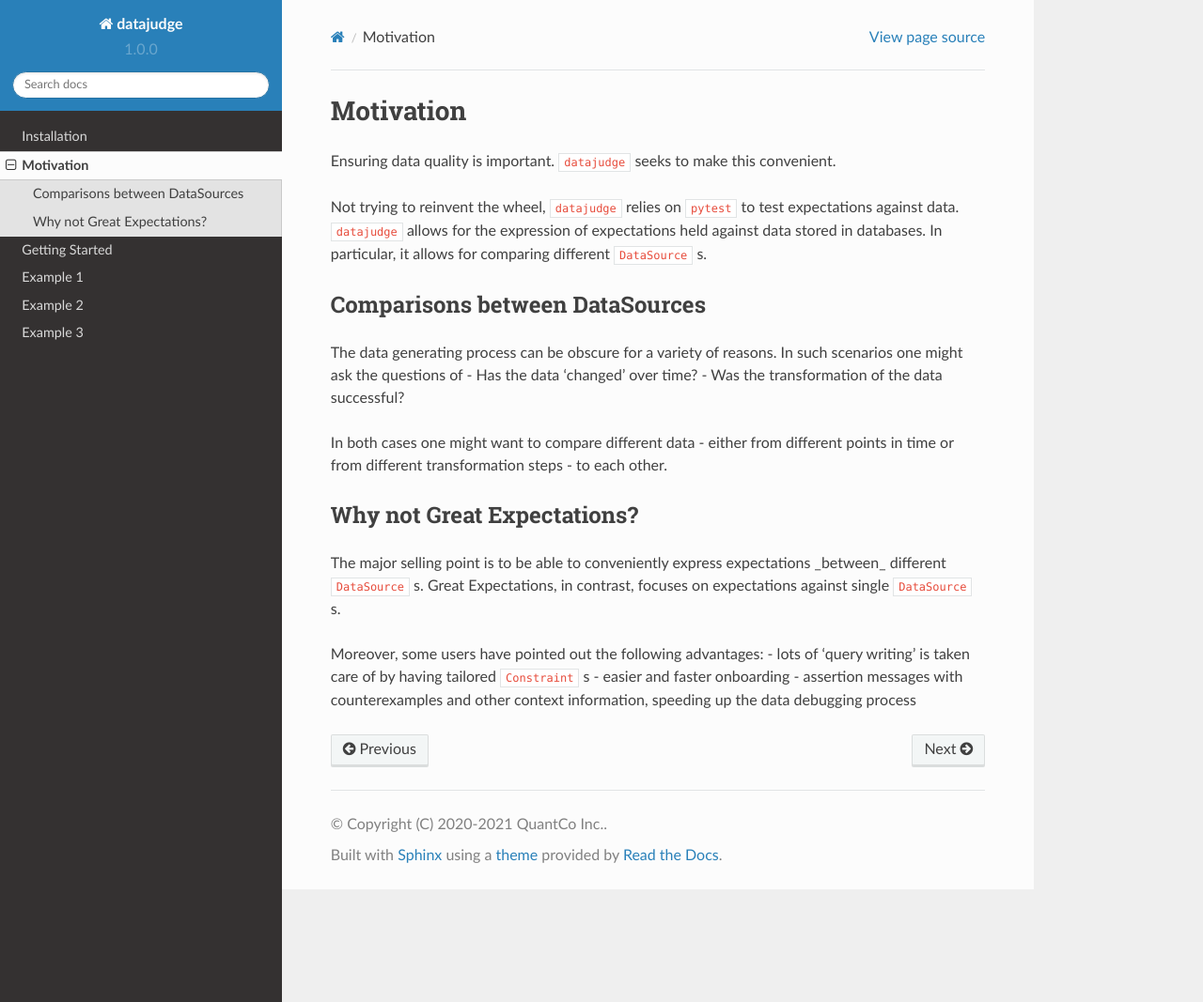
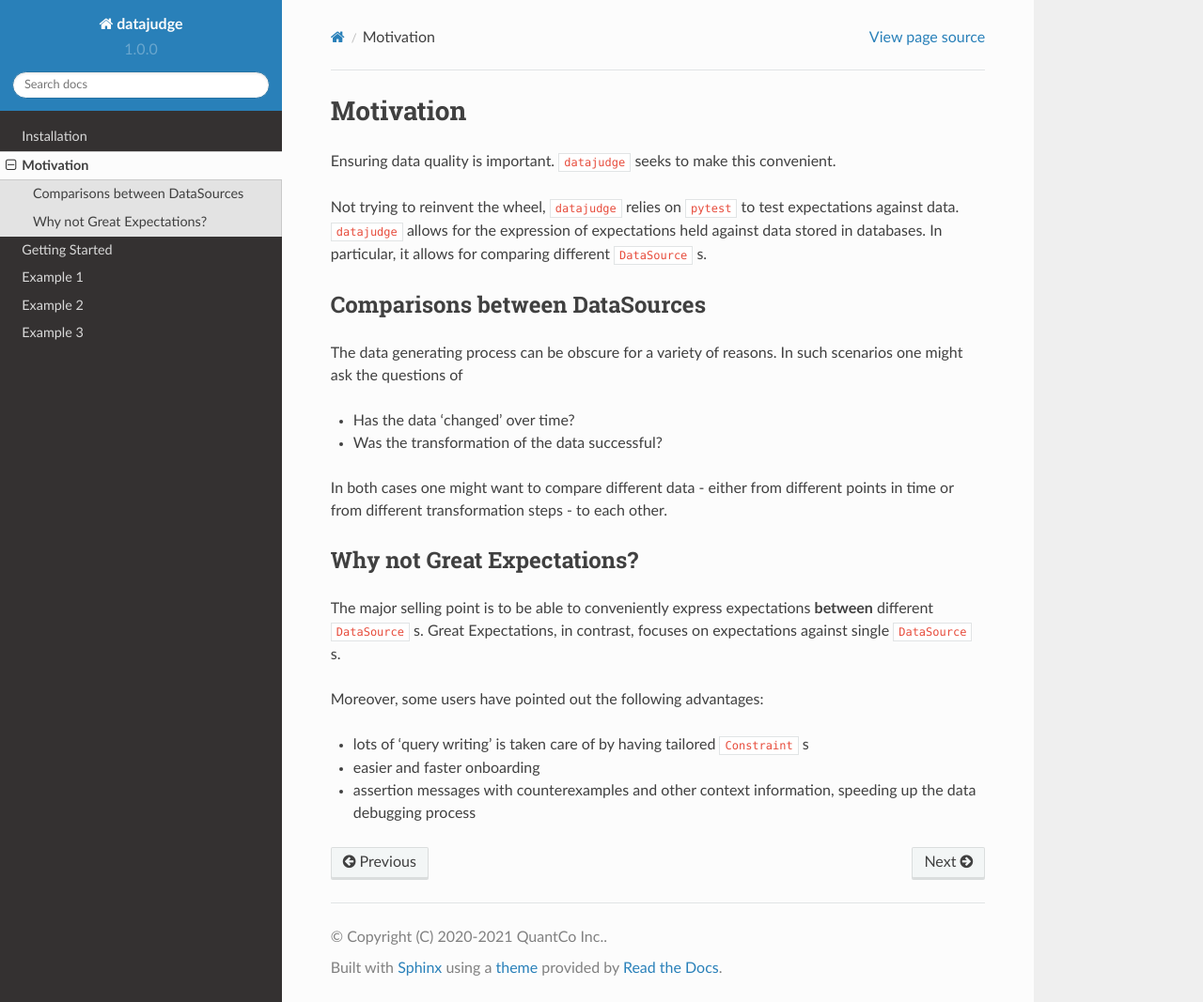
Before and after one commit to Quantco/datajudge, a Sphinx documentation site: the page built from docs/source/motivation.rst, in a window 1280 px wide and 1067 px high. Shown: the whole window at 94% size. Built offline with Sphinx 7.4.7 and the Read the Docs theme 2.0.0, drawn with Linux system fonts in a browser that asks for light colours; pages that are not in the unit, such as notebooks, are missing from menus.

Commit message:
Minor fix.

```diff
--- a/docs/source/motivation.rst
+++ b/docs/source/motivation.rst
@@ -10,6 +10,7 @@ Comparisons between DataSources
 -------------------------------
 
 The data generating process can be obscure for a variety of reasons. In such scenarios one might ask the questions of
+
 - Has the data 'changed' over time?
 - Was the transformation of the data successful?
 
@@ -19,9 +20,10 @@ In both cases one might want to compare different data - either from different p
 Why not Great Expectations?
 ---------------------------
 
-The major selling point is to be able to conveniently express expectations _between_ different ``DataSource`` s. Great Expectations, in contrast, focuses on expectations against single ``DataSource`` s.
+The major selling point is to be able to conveniently express expectations **between** different ``DataSource`` s. Great Expectations, in contrast, focuses on expectations against single ``DataSource`` s.
 
 Moreover, some users have pointed out the following advantages:
+
 - lots of 'query writing' is taken care of by having tailored ``Constraint`` s
 - easier and faster onboarding
 - assertion messages with counterexamples and other context information, speeding up the data debugging process
```
